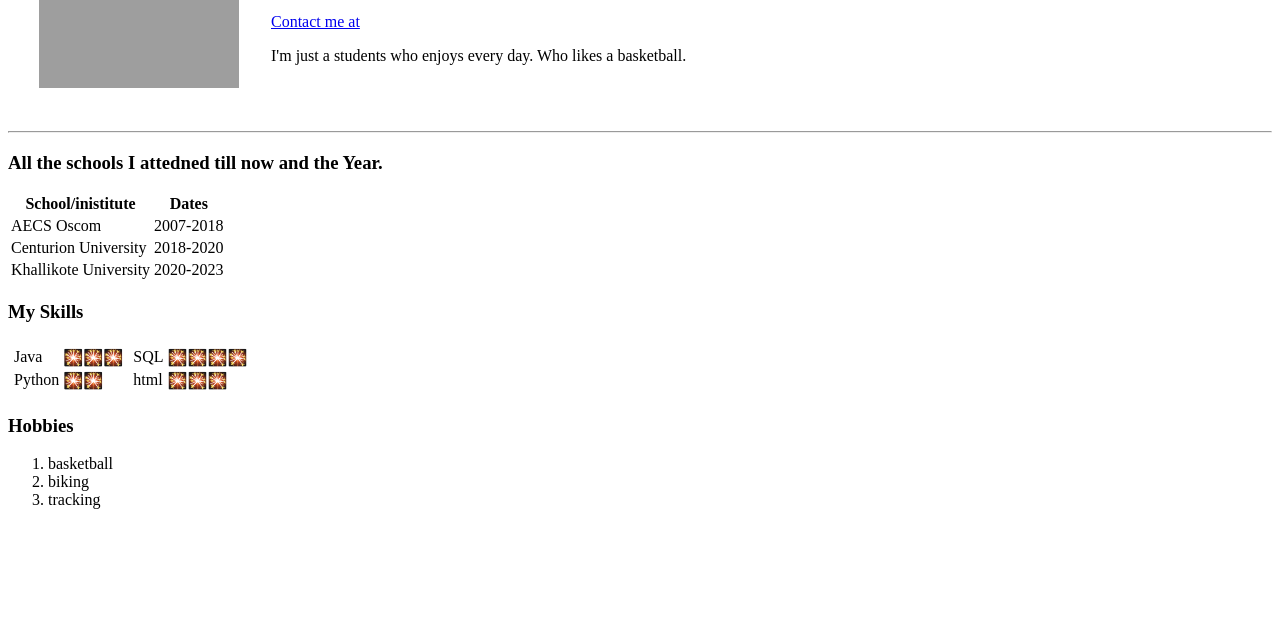
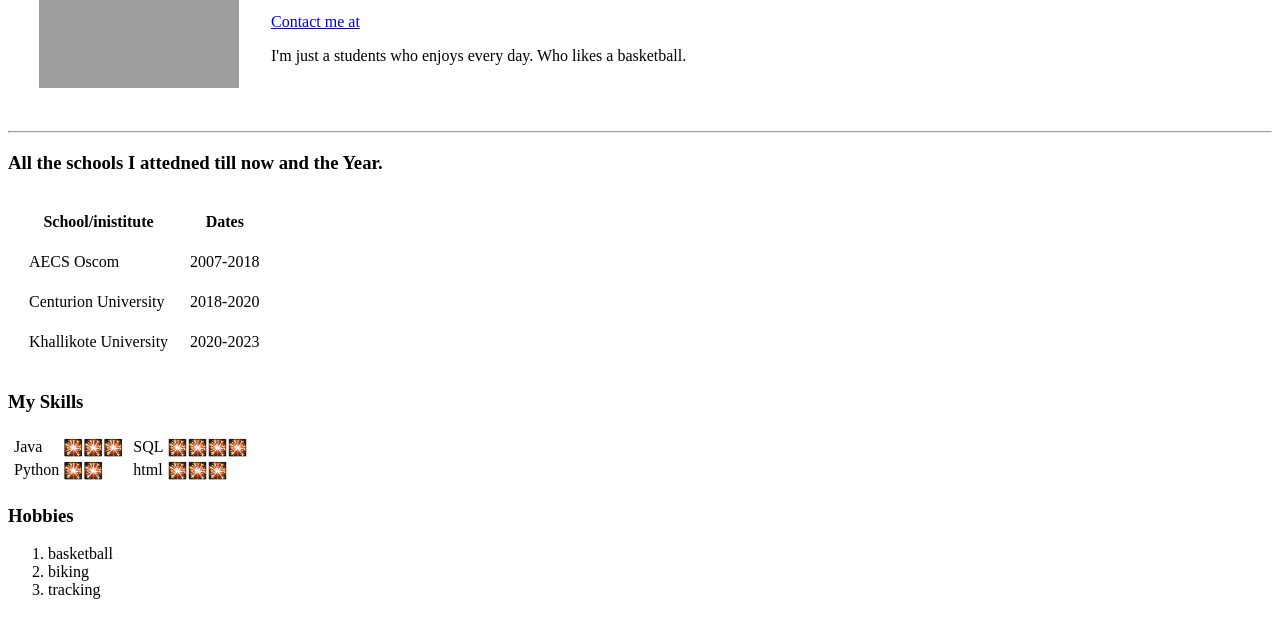
Before and after one commit to VSeekk/cv, a plain HTML site: page index.html in a window 1280 px wide. Shown: the part 151-788 px from the top of the page. Drawn offline with Linux system fonts and the light colour scheme; grey boxes are pictures that could not be loaded.

Commit message:
Update index.html

```diff
--- a/index.html
+++ b/index.html
@@ -20,7 +20,7 @@
    <hr>
    <h3>All the schools I attedned till now and the Year.</h3>
 
-   <table>
+   <table cellspacing=20>
      <thead>
        <tr>
          <th>School/inistitute</th>
```
